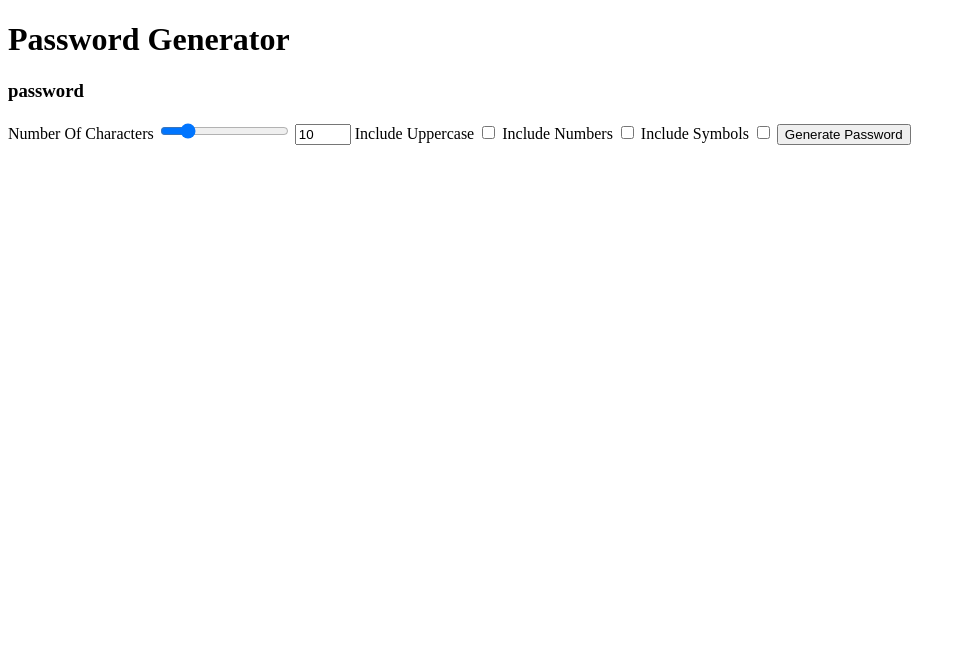
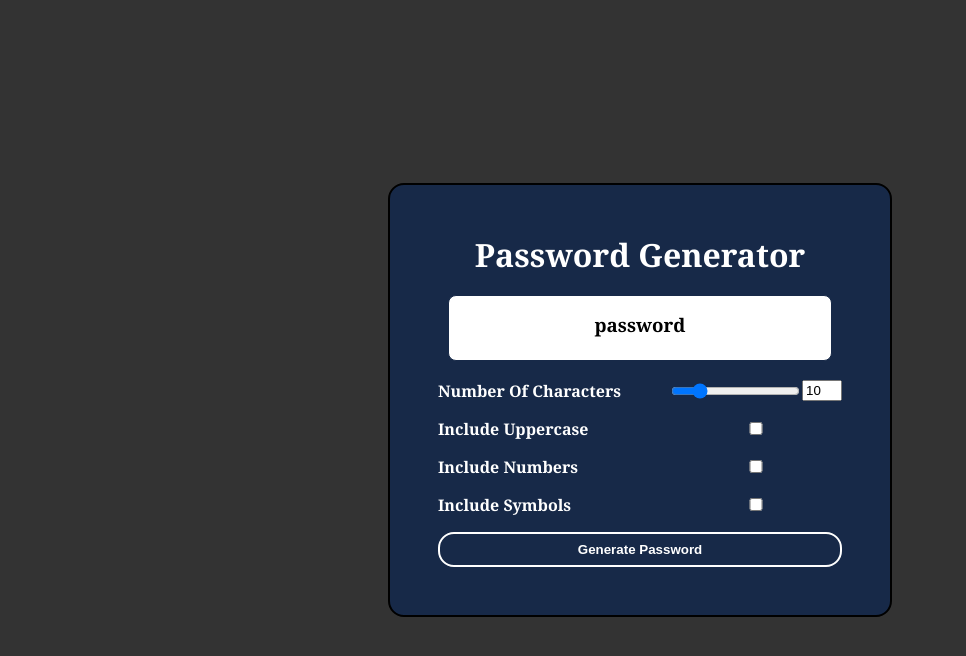
Before and after one commit to TakeshiDead/Password-Generator, a plain HTML site: page index.html in a window 1280 px wide. Shown: the whole page, without its empty margins (0-966 px from the left). Drawn offline with Linux system fonts and the light colour scheme.

Commit message:
Creation of new class in the h1,h3,container tg.

```diff
--- a/index.html
+++ b/index.html
@@ -11,14 +11,16 @@
 </head>
 <body>
     <div class="container">
-        <h1>Password Generator</h1>
-        <h3>password</h3>
-        <form>
+        <h1 class="title">Password Generator</h1>
+        <h3 class="password-display">password</h3>
+        <form class="form">
             <label for="">Number Of Characters</label>
+            <div class="character-amount-container">
             <input type="range" min="1" max="50" value="10"
              id="characterAmountRange">
-            <input type="number" min="1" max="50" value="10"
+            <input class="number-input" type="number" min="1" max="50" value="10"
              id="characterAmountNumber">
+            </div>
 
              <label for="IncludeUppercase"> Include Uppercase</label>
              <input type="checkbox" id="IncludeUppercase">
@@ -29,7 +31,7 @@
              <label for="IncludeSymbols"> Include Symbols</label>
              <input type="checkbox" id="IncludeSymbols">
 
-             <button type="submit">Generate Password</button>
+             <button type="submit " class="btn">Generate Password</button>
         </form>
     </div>
 
--- a/styles.css
+++ b/styles.css
@@ -0,0 +1,73 @@
+body {
+    background-color: #333;
+    margin: 0;
+    color: white;
+    min-height: 100vh;
+    display: flex;
+    justify-content: center;
+    align-items: center;
+    font-family: Georgia, 'Times New Roman', Times, serif;
+}
+.container {
+    background-color: rgb(23, 41, 72);
+    padding: 3rem;
+    border-radius: 1rem;
+    border: 2px solid black;
+    display: flex;
+    justify-content: center;
+    align-items: center;
+    flex-direction: column;
+}
+
+.form {
+    display: grid;
+    grid-template-columns: auto auto;
+    row-gap: 1rem;
+    column-gap: 3rem;
+    justify-content: center;
+    align-items: center;
+}
+
+.title {
+    margin: 0;
+    text-align: center;
+}
+label {
+    font-weight: bold;
+}
+
+.character-amount-container {
+    display: flex;
+    align-items: center;
+}
+
+.number-input {
+    width: 2rem;
+}
+.password-display {
+    background-color: white;
+    color: black;
+    padding: 1rem;
+    border: 1px solid rgb(23, 41, 72);
+    height: 2rem;
+    width: 350px;
+    display: flex;
+    justify-content: center;
+    align-content: center;
+    word-break: break-all;
+    border-radius: .5rem;
+}
+
+.btn {
+    grid-column: span 2;
+    background-color: transparent;
+    border: 2px solid white;
+    padding: .5rem 1rem;
+    color: white;
+    font-weight: bold;
+    cursor: pointer;
+    border-radius: 1rem;
+}
+.btn:hover {
+    background-color: #FFFFFF33;
+}
```
Also changed, not shown: 1 other file.
